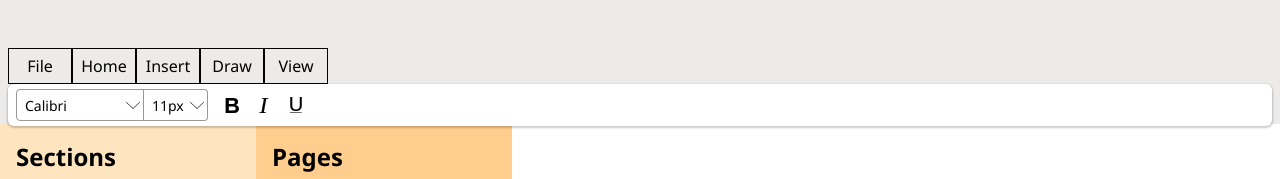
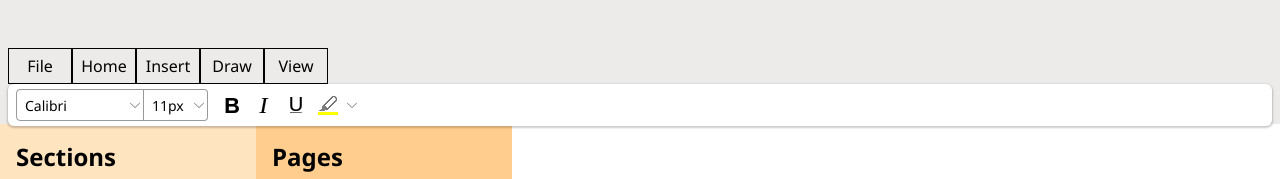
Before and after one commit to jjabides/one-note-clone, a React (Vite) app: page / in a window 1280 px wide. Shown: the top 179 px of the page. Built offline with nearby package versions, Linux system fonts and the light colour scheme.

Commit message:
Add highlight (back color) button

```diff
--- a/src/App.tsx
+++ b/src/App.tsx
@@ -10,6 +10,7 @@ import Bold from "./images/Bold.svg";
 import Italic from "./images/Italic.svg";
 import Underline from "./images/Underline.svg";
 import ToggleButton from './components/ToggleButton';
+import HighlightButton from './components/HighlightButton';
 
 const CONTEXT_MENU_WIDTH = 200;
 const CONTEXT_MENU_ITEM_HEIGHT = 36;
@@ -453,6 +454,11 @@ function App({ initialProps }: { initialProps: InitialProps }) {
 		setUnderline(!underline);
 	}
 
+	function applyHighlight(color: string) {
+		if (!editorRef.current) return;
+		editorRef.current.execCommand('BackColor', false, color)
+	}
+
 	return (
 		<div className="app" onContextMenu={e => onContextMenu(e, undefined)} onClick={e => e.button === 0 && setContextMenu(undefined)}>
 			<header>
@@ -503,6 +509,7 @@ function App({ initialProps }: { initialProps: InitialProps }) {
 								active={underline}
 								iconSize={16}
 							></ToggleButton>
+							<HighlightButton applyColor={applyHighlight}></HighlightButton>
 						</span>
 					</div>
 				</div>
--- /dev/null
+++ b/src/components/ButtonDropdown.tsx
@@ -0,0 +1,51 @@
+import { useEffect, useRef, useState } from "react";
+import "../styles/button-dropdown.css";
+import DropdownButton from "./DropdownButton";
+
+interface ButtonDropdown {
+    onClick: () => void;
+    buttonContent: any;
+    menu: React.ReactElement;
+}
+
+export default function ButtonDropdown({ buttonContent, menu, onClick }: ButtonDropdown) {
+    const [open, setOpen] = useState<boolean>(false);
+    const buttonDropdownRef = useRef<HTMLDivElement>();
+
+    useEffect(() => {
+        window.addEventListener('click', onWindowClick)
+        buttonDropdownRef.current?.addEventListener('close-dropdown', onCloseButtonDropdown)
+    }, []);
+
+    useEffect(() => {
+        return () => {
+            window.removeEventListener('click', onWindowClick);
+            buttonDropdownRef.current?.removeEventListener('close-dropdown', onCloseButtonDropdown)
+        }
+    }, []);
+
+    function onWindowClick(e: MouseEvent) {
+        let currentEL: HTMLElement = e.target as HTMLElement;
+
+        // Hide dropdown if click is outside of dropdown element
+        while (currentEL) {
+            if (currentEL === buttonDropdownRef.current) {
+                return;
+            }
+            currentEL = currentEL.parentElement as HTMLElement;
+        }
+        setOpen(false);
+    }
+
+    function onCloseButtonDropdown() {
+        setOpen(false);
+    }
+
+    return <div className="button-dropdown" ref={buttonDropdownRef as any}>
+        <div className="execute-btn btn" onClick={onClick}>
+            { buttonContent }
+        </div>
+        <DropdownButton active={open} onClick={() => setOpen(!open)}></DropdownButton>
+        { open && menu }
+    </div>
+}
--- a/src/components/Dropdown.tsx
+++ b/src/components/Dropdown.tsx
@@ -1,5 +1,5 @@
 import { useEffect, useRef, useState } from "react";
-import Arrow_No_Tail from "../images/Arrow_No_Tail.svg";
+import DropdownButton from "./DropdownButton";
 
 interface Dropdown {
     options: string[];
@@ -12,7 +12,7 @@ interface Dropdown {
 
 export default function Dropdown({ options, selectedOption, setSelectedOption, width, borderWidth, borderRadius }: Dropdown) {
     const [open, setOpen] = useState<boolean>(false);
-    const dropdownEl = useRef<HTMLElement>()
+    const dropdownRef = useRef<HTMLElement>()
 
     useEffect(() => {
         window.addEventListener('click', onWindowClick)
@@ -29,7 +29,7 @@ export default function Dropdown({ options, selectedOption, setSelectedOption, w
 
         // Hide dropdown if click is outside of dropdown element
         while (currentEL) {
-            if (currentEL === dropdownEl.current) {
+            if (currentEL === dropdownRef.current) {
                 return;
             }
             currentEL = currentEL.parentElement as HTMLElement;
@@ -44,13 +44,11 @@ export default function Dropdown({ options, selectedOption, setSelectedOption, w
     }
 
     return <>
-        <div className="dropdown" ref={dropdownEl as any} style={{ width, borderWidth, borderRadius }}>
+        <div className="dropdown" ref={dropdownRef as any} style={{ width, borderWidth, borderRadius }}>
             <div className="dropdown-value">{selectedOption}</div>
-            <div className={`dropdown-btn btn ${open ? 'selected' : ''}`} onClick={() => setOpen(!open)}>
-                <img src={Arrow_No_Tail} />
-            </div>
+            <DropdownButton active={open} onClick={() => setOpen(!open)}></DropdownButton>
             {
-                open && <ul className="dropdown-list">
+                open && <ul className="dropdown-list dropdown-window">
                     {
                         options.map(option =>
                             <li
--- /dev/null
+++ b/src/components/DropdownButton.tsx
@@ -0,0 +1,12 @@
+import Arrow_No_Tail from "../images/Arrow_No_Tail.svg";
+
+interface DropdownButton {
+    active: boolean;
+    onClick: () => void;
+}
+
+export default function DropdownButton({ active, onClick }: DropdownButton) {
+    return <div className={`dropdown-btn btn ${active ? 'selected' : ''}`} onClick={onClick}>
+        <img src={Arrow_No_Tail} draggable="false"/>
+    </div>
+}
--- /dev/null
+++ b/src/components/HighlightButton.tsx
@@ -0,0 +1,67 @@
+import ButtonDropdown from "./ButtonDropdown";
+import "../styles/highlight-color-menu.css";
+import { useState } from "react";
+
+interface HighlightButton {
+    applyColor: (color: string) => void;
+}
+
+const options = [
+    '#ffff00', // yellow
+    '#00ff00', // green
+    '#00ffff', // cyan
+    '#ff00ff', // magenta
+    '#0000ff', // blue
+    '#ff0000', // red
+    '#00008b', // darkblue
+    '#008b8b', // darkcyan
+    '#006400', // darkgreen
+    '#8b008b', // darkmagenta
+    '#8b0000', // darkred
+    '#b8860b', // darkgoldenrod
+    '#808080', // gray
+    '#d3d3d3', // lightgray
+    '#000000', // black
+]
+
+export default function HighlightButton({ applyColor }: HighlightButton) {
+    const [color, setColor] = useState<string>('#ffff00');
+
+    function selectColor(e: React.MouseEvent, option: string) {
+        setColor(option);
+        applyColor(option);
+        e.target.dispatchEvent(new Event('close-dropdown', { bubbles: true }))
+    }
+
+    return <ButtonDropdown
+        onClick={() => applyColor(color)}
+        buttonContent={
+            <svg height="100%" width="100%" viewBox="0,0,2048,2048" focusable="false">
+                <path type="path" className="" d="M 2048 2048 h -2048 v -307 h 2048 m -177 -1492 q 38 38 57 85 q 18 47 18 97 q 0 49 -18 96 q -19 47 -57 85 l -905 905 l -249 19 v 102 h -615 l 308 -204 l 51 -280 l 71 -72 h -1 l 905 -905 q 38 -38 85 -56 q 47 -19 96 -19 q 50 0 97 19 q 47 18 85 56 m 0 362 q 21 -21 33 -49 q 11 -29 11 -60 q -1 -30 -12 -58 q -11 -28 -32 -50 l -73 -73 q -21 -21 -49 -32 q -29 -12 -59 -12 q -32 1 -60 12 q -28 11 -49 32 l -833 833 l 290 290 z"></path>
+                <path type="path" className="" d="M 31 2017 v -245 h 1986 v 245 z"></path>
+                <path type="path" fill={color} className="" d="M 2048 1741 v 307 h -2048 v -307 m 1986 62 h -1924 v 183 h 1924 z"></path>
+                <path type="path" fill={color} className="highlight-color" d="M 2048 2048 h -2048 v -307 h 2048 z"></path>
+                <path type="path" fill="gray" className="" d="M 102 1638 l 308 -204 l 51 -280 l 129 -130 l 376 493 l -249 19 v 102 z"></path>
+                <path type="path" fill='transparent' className="" d="M 604 1082 l 869 -869 q 29 -29 66 -44 q 37 -15 79 -15 q 41 0 78 15 q 37 15 66 44 l 73 73 q 29 29 44 66 q 15 37 15 78 q 0 42 -15 79 q -15 37 -44 66 l -869 869 z"></path>
+                <path type="path" fill="gray" className="" d="M 1871 249 q 38 38 57 85 q 18 47 18 97 q 0 49 -18 96 q -19 47 -57 85 l -905 905 l -435 -435 l 905 -905 q 38 -38 85 -56 q 47 -19 96 -19 q 50 0 97 19 q 47 18 85 56 m 0 362 q 21 -21 33 -49 q 11 -29 11 -60 q -1 -30 -12 -58 q -11 -28 -32 -50 l -73 -73 q -21 -21 -49 -32 q -29 -12 -59 -12 q -32 1 -60 12 q -28 11 -49 32 l -833 833 l 290 290 z"></path>
+            </svg>
+        }
+        menu={
+            <div className="highlight-color-menu dropdown-window">
+                <div className="color-options">
+                    {options.map(option =>
+                        <div className="color-box" onClick={e => selectColor(e, option)}>
+                            <div className="color" style={{ backgroundColor: option }}></div>
+                        </div>)}
+                </div>
+                <div className="separator-cont">
+                    <div className="separator"></div>
+                </div>
+                <div className="no-color" onClick={e => selectColor(e, 'none')}>
+                    <div className="no-color-box"></div>
+                    <span>No Color</span>
+                </div>
+            </div>
+        }
+    ></ButtonDropdown>
+}
--- a/src/styles/App.css
+++ b/src/styles/App.css
@@ -236,22 +236,27 @@ h5 {
   text-wrap: nowrap;
 }
 
-.dropdown .dropdown-btn {
-  width: 20px;
-  height: 100%;
+.dropdown-btn {
+  width: 16px;
+  height: 32px;
   display: flex;
   justify-content: center;
   align-items: center;
   padding: 0px 3px;
   flex-shrink: 0;
+  border-radius: 0px 4px 4px 0px;
 }
 
-.dropdown .dropdown-btn img {
+.dropdown-btn img {
   width: 100%;
   rotate: 180deg;
 }
 
 .dropdown-list {
+  top: 32px;
+}
+
+.dropdown-window {
   position: absolute;
   top: 32px;
   z-index: 1;
--- /dev/null
+++ b/src/styles/button-dropdown.css
@@ -0,0 +1,20 @@
+.button-dropdown {
+    width: 32px;
+    height: 32px;
+    position: relative;
+    display: grid;
+    grid-template-columns: auto auto;
+}
+
+.button-dropdown .execute-btn.btn {
+    display: flex;
+    align-items: center;
+    justify-content: center;
+    height: 100%;
+    width: 32px;
+}
+
+.button-dropdown .execute-btn svg {
+    width: 20px;
+    height: 20px;
+}
--- /dev/null
+++ b/src/styles/highlight-color-menu.css
@@ -0,0 +1,66 @@
+.highlight-color-menu {
+    padding: 4px 0px;
+}
+
+.highlight-color-menu .color-options {
+    display: grid;
+    grid-template-columns: repeat(5, auto);
+    padding: 4px;
+}
+
+.highlight-color-menu .color-options .color-box {
+    width: 30px;
+    height: 30px;
+    cursor: pointer;
+    display: flex;
+    justify-content: center;
+    align-items: center;
+}
+
+.color-box:hover {
+    background-color: rgb(224, 224, 224);
+}
+
+.color-box:hover .color {
+    scale: 0.9;
+}
+
+.highlight-color-menu .color-options .color-box .color {
+    width: 20px;
+    height: 20px;
+}
+
+.separator-cont {
+    display: flex;
+    justify-content: center;
+    padding: 4px 8px;
+}
+
+.separator {
+    width: 100%;
+    height: 1px;
+    padding: 0px 8px;
+    background-color: rgb(175, 175, 175);
+}
+
+.no-color {
+    height: 32px;
+    display: grid;
+    grid-template-columns: auto 1fr;
+    align-items: center;
+    gap: 12px;
+    margin: 0px 8px;
+    padding: 0px 8px;
+    cursor: pointer;
+    font-size: 14px;
+}
+
+.no-color:hover {
+    background-color: rgb(224, 224, 224);
+}
+
+.no-color-box {
+    width: 20px;
+    height: 20px;
+    border: 1px solid rgba(0, 0, 0, 0.4);
+}
```
